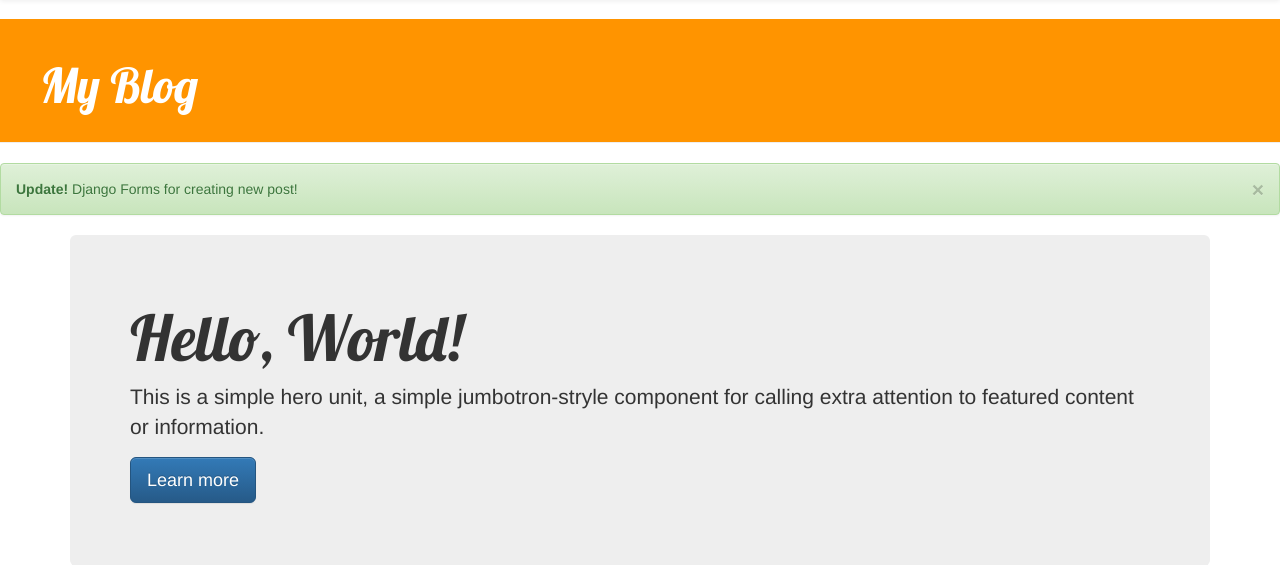
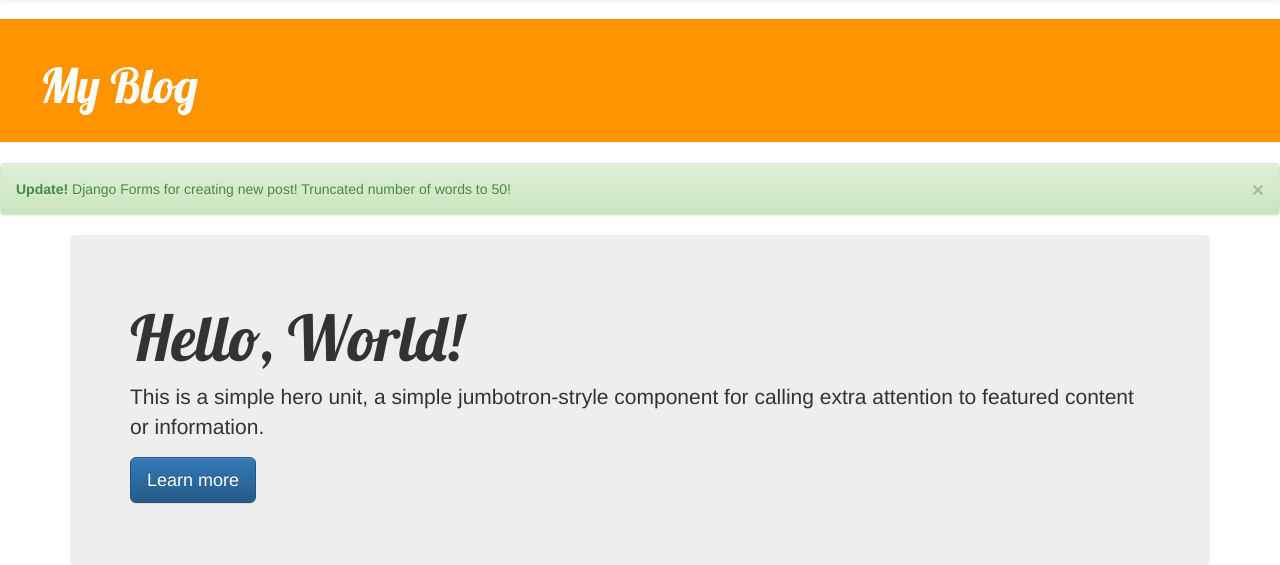
Before and after one commit to jek10/css-test, a Django app: page / in a window 1280 px wide. Shown: the part 51-616 px from the top of the page. Run offline with Django 3.2, Linux system fonts and the light colour scheme; data that the repository does not hold is empty; some libraries are stand-ins or nearby versions.

Commit message:
Add truncated words.

```diff
--- a/blog/static/css/blog.css
+++ b/blog/static/css/blog.css
@@ -1,5 +1,10 @@
 h1 a {
     color: #FCA205;
+}
+.alert-success {
+color: #468847;
+background-color: #dff0d8;
+border-color: #d6e9c6;
 }
 
 body {
--- a/blog/templates/blog/base.html
+++ b/blog/templates/blog/base.html
@@ -28,7 +28,7 @@
 
 <div class="alert alert-success fade in">
   <a href="#" class="close" data-dismiss="alert" aria-label="close">&times;</a>
-  <strong>Update!</strong> Django Forms for creating new post!
+  <strong>Update!</strong> Django Forms for creating new post! Truncated number of words to 50!
 </div>
 
 <div class="container">
@@ -72,7 +72,7 @@
                 <li class="divider"></li>
                 <li><a href="#">Separated link</a></li>
                 <li class="divider"></li>
-                <li><a href="{% url 'admin:index' %}#" class="btn btn-default btn-sm">
+                <li><a href="{% url 'admin:index' %}" class="btn btn-default btn-sm">
                 <span class="glyphicon glyphicon-cog"></span> Admin Page</a></li>
             </ul>
         </li>
--- a/blog/templates/blog/post_list.html
+++ b/blog/templates/blog/post_list.html
@@ -6,7 +6,9 @@
             <div class="date">
                 {{ post.published_date }}
             </div>
-            <p>{{ post.text|linebreaks }}</p>
+            <p>{{ post.text|safe|truncatewords:"50"|linebreaks }}</p>
+
+      <a href="{% url 'admin:index' %}">read more</a>
         </div>
     {% endfor %}
 {% endblock %}
```
